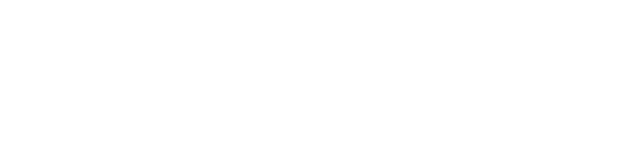
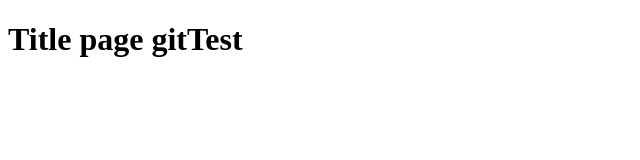
Before and after one commit to Petrovich1973/gitTest, a plain HTML site: page public/index.html in a window 1280 px wide. Shown: the whole page, without its empty margins (0-640 px from the left). Drawn offline with Linux system fonts and the light colour scheme.

Commit message:
add libs and edit index.html

```diff
--- a/public/index.html
+++ b/public/index.html
@@ -5,6 +5,6 @@
 	<title>Document</title>
 </head>
 <body>
-
+	<h1>Title page gitTest</h1>
 </body>
 </html>
```
